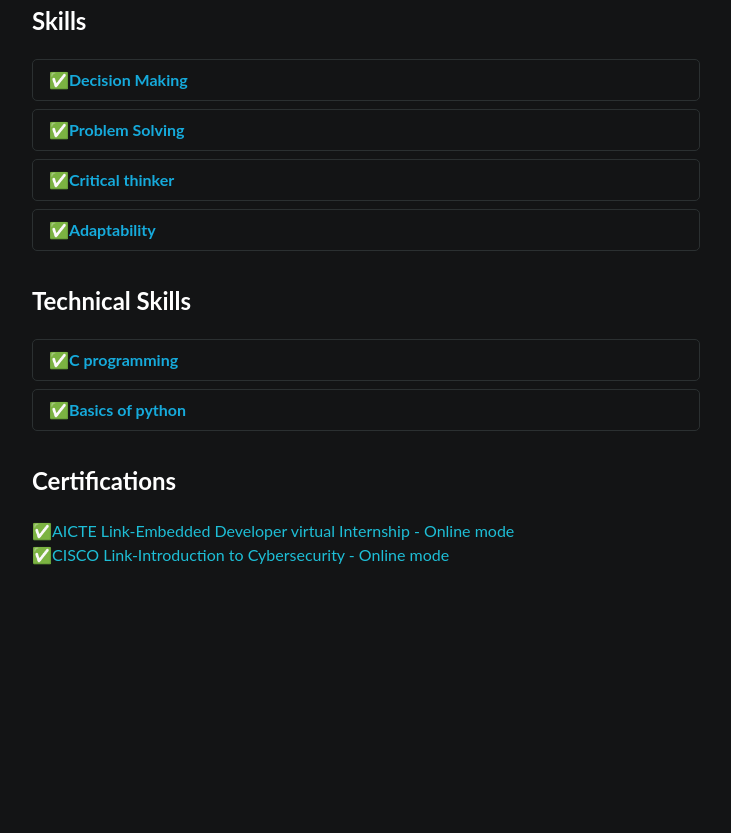
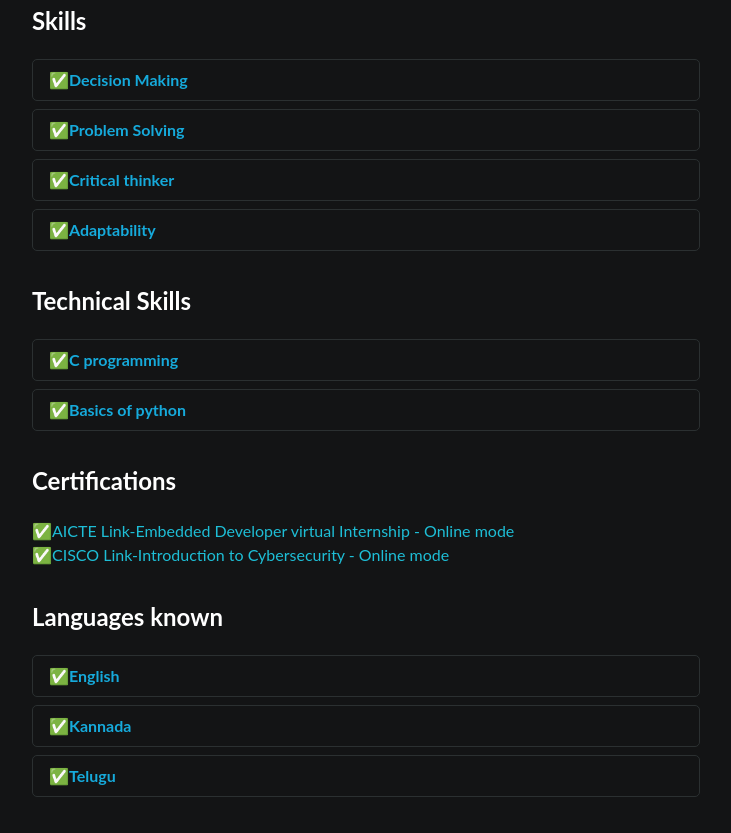
Before and after one commit to shrxvxni/Digital-resume, a plain HTML site: page index.html in a window 1280 px wide. Shown: the part 1033-1866 px from the top of the page, without its empty margins (274-1005 px from the left). Before the commit the page ends 1648 px from the top, so only its background shows below. Drawn offline with Linux system fonts and the light colour scheme.

Commit message:
first commit

```diff
--- a/index.html
+++ b/index.html
@@ -27,7 +27,7 @@
             <div id="socials--list">
                 <a href="https://www.LinkedIn.com/in/shravani-a-6a623b2ba/" target="_blank">Linkedin</a>
                 <a href="https://github.com/shrxvx" target="_blank">GitHub</a>
-                <a href="SHRAVANI RESUME.pdf" target="_blank">Download resume</a>
+                <a href="SHRAVANI RESUME.pdf"target="_blank">Download resume</a>
             </div>
         </section>
 
@@ -97,6 +97,15 @@
         </div>
 </section>
 
+        <section class="section--page">
+            <h2>Languages known</h2>
+            <div id="wrapper--techstack__items">
+                <div class="card--techstack"><span>✅English</span></div>
+                <div class="card--techstack"><span>✅Kannada</span></div>
+                <div class="card--techstack"><span>✅Telugu</span></div>
+            </div>
+        </section>
+
     </div>
 
 </body>
```
